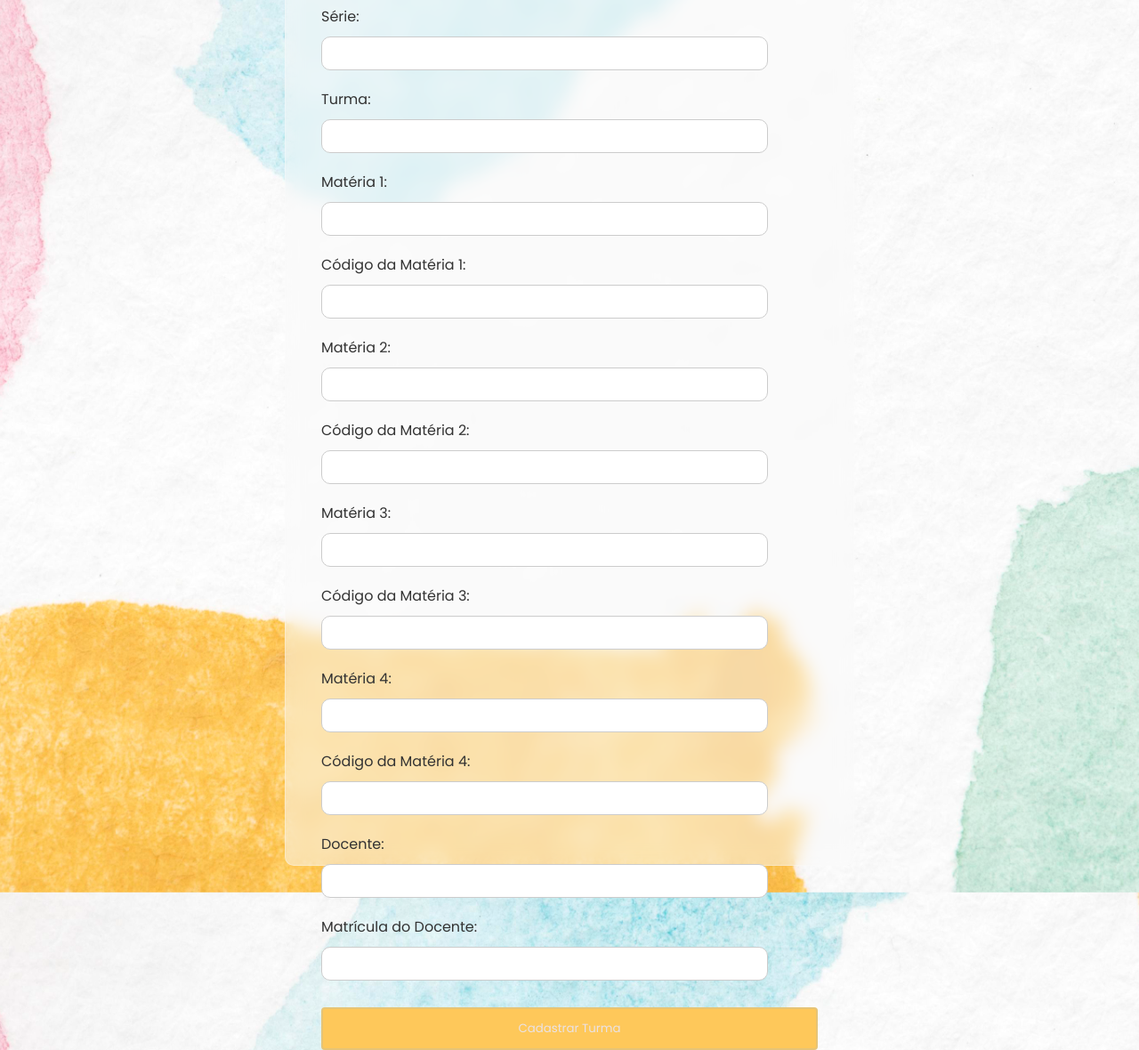
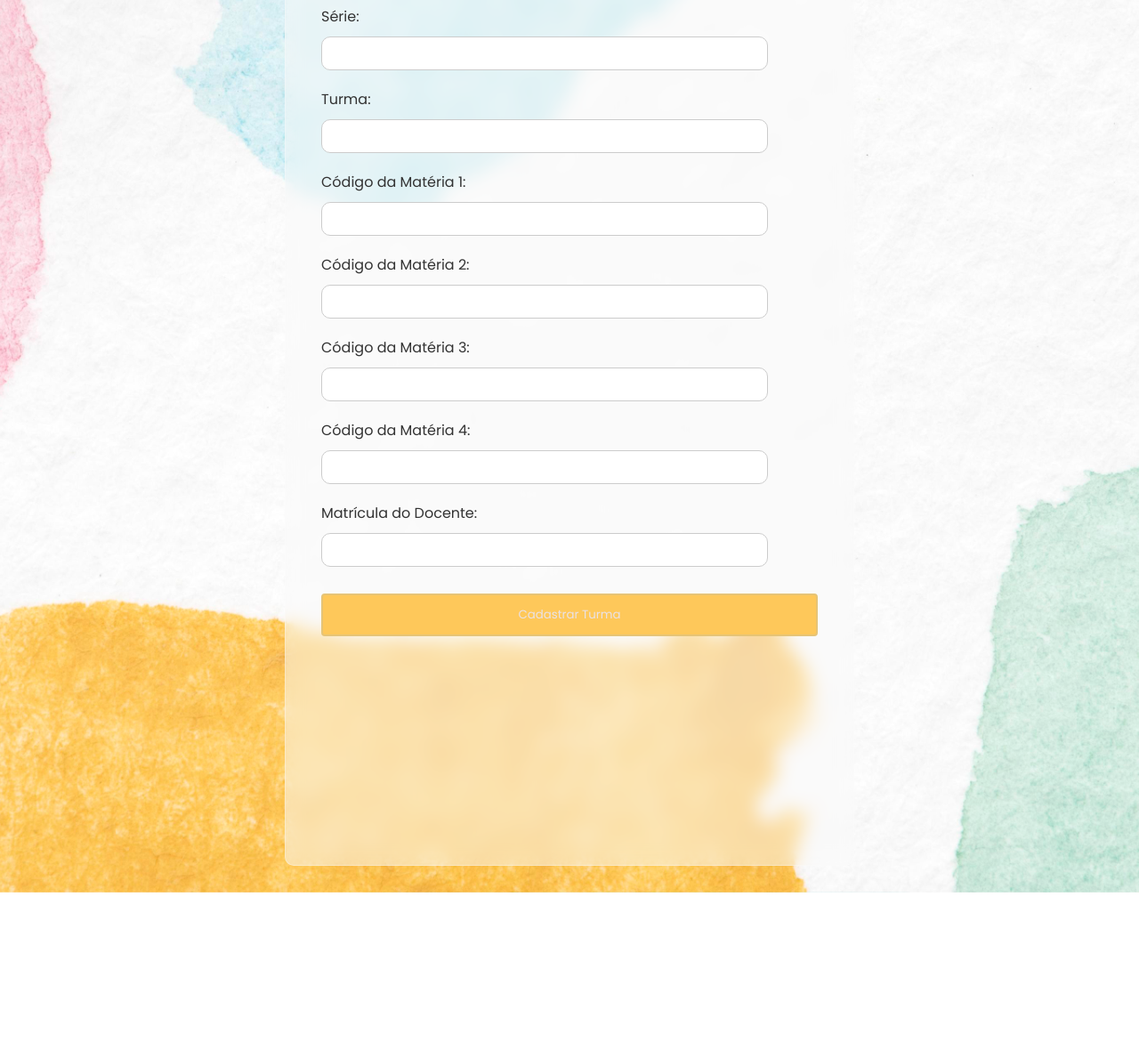
Before and after one commit to Manuelaamorim/smartSchool, a Django app: page /cadastro_turma/ in a window 1280 px wide. Shown: the part 227-1407 px from the top of the page at 89% size. After the commit the page ends 1230 px from the top, so only its background shows below. Run offline with Django 5.2, Linux system fonts and the light colour scheme; the visitor is signed in with stand-in values (Sample User, id 1); parts of the project's set-up code (start-up, migrations or seed data) failed here and were passed over.

Commit message:
ajustes no html de cadastrar turma

```diff
--- a/appsmartschool/templates/appsmartschool/cadastro_turma.html
+++ b/appsmartschool/templates/appsmartschool/cadastro_turma.html
@@ -22,32 +22,17 @@
     <label for="turma">Turma:</label>
     <input type="text" id="turma" name="turma" required>
 
-    <label for="materia_1">Matéria 1:</label>
-    <input type="text" id="materia_1" name="materia_1" required>
-
     <label for="codigo_materia_1">Código da Matéria 1:</label>
     <input type="text" id="codigo_materia_1" name="codigo_materia_1" required>
-
-    <label for="materia_2">Matéria 2:</label>
-    <input type="text" id="materia_2" name="materia_2" required>
 
     <label for="codigo_materia_2">Código da Matéria 2:</label>
     <input type="text" id="codigo_materia_2" name="codigo_materia_2" required>
 
-    <label for="materia_3">Matéria 3:</label>
-    <input type="text" id="materia_3" name="materia_3" required>
-
     <label for="codigo_materia_3">Código da Matéria 3:</label>
     <input type="text" id="codigo_materia_3" name="codigo_materia_3" required>
 
-    <label for="materia_4">Matéria 4:</label>
-    <input type="text" id="materia_4" name="materia_4" required>
-
     <label for="codigo_materia_4">Código da Matéria 4:</label>
     <input type="text" id="codigo_materia_4" name="codigo_materia_4" required>
-
-    <label for="docente">Docente:</label>
-    <input type="text" id="docente" name="docente" required>
 
     <label for="matricula_docente">Matrícula do Docente:</label>
     <input type="text" id="matricula_docente" name="matricula_docente" required>
```
